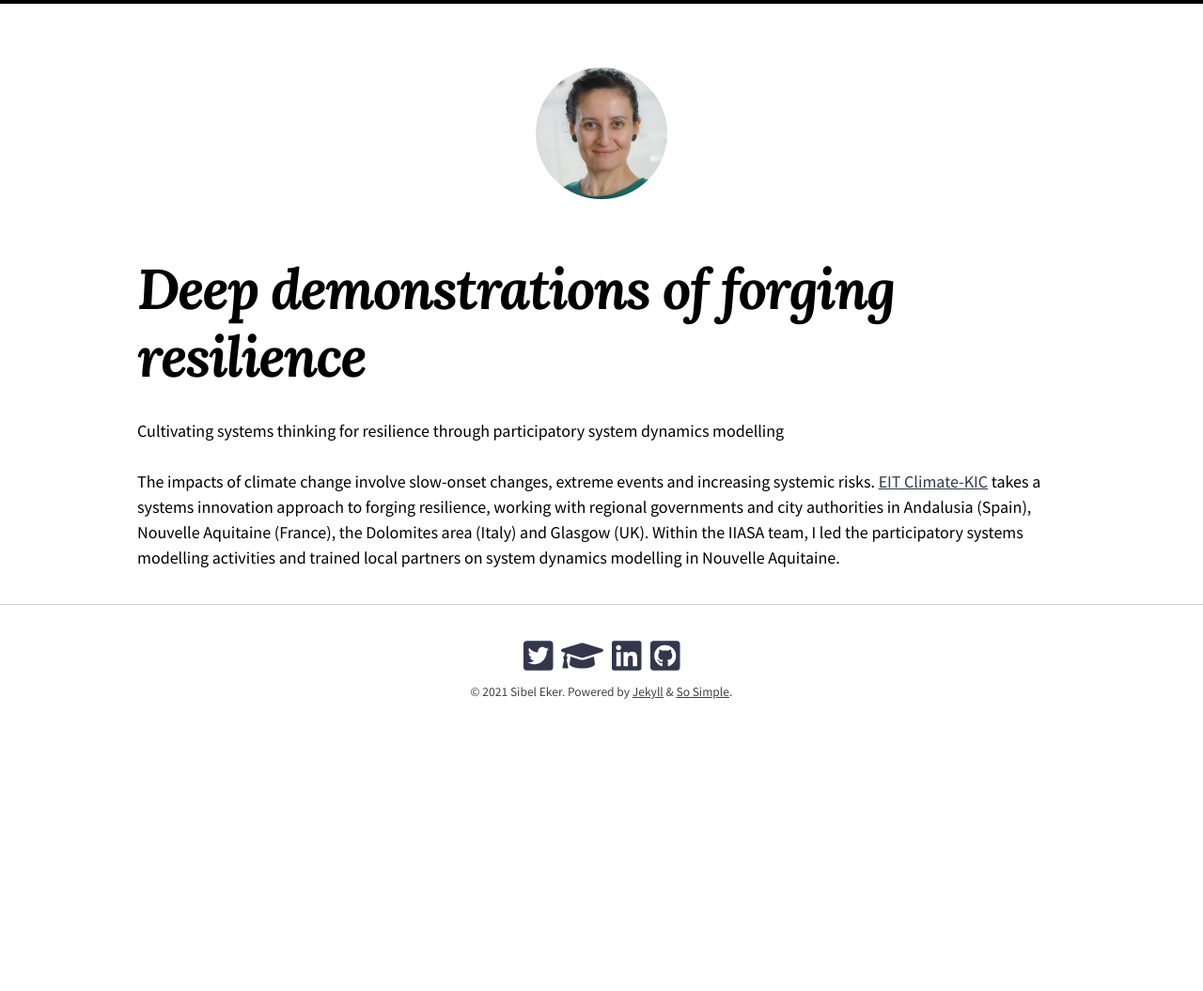
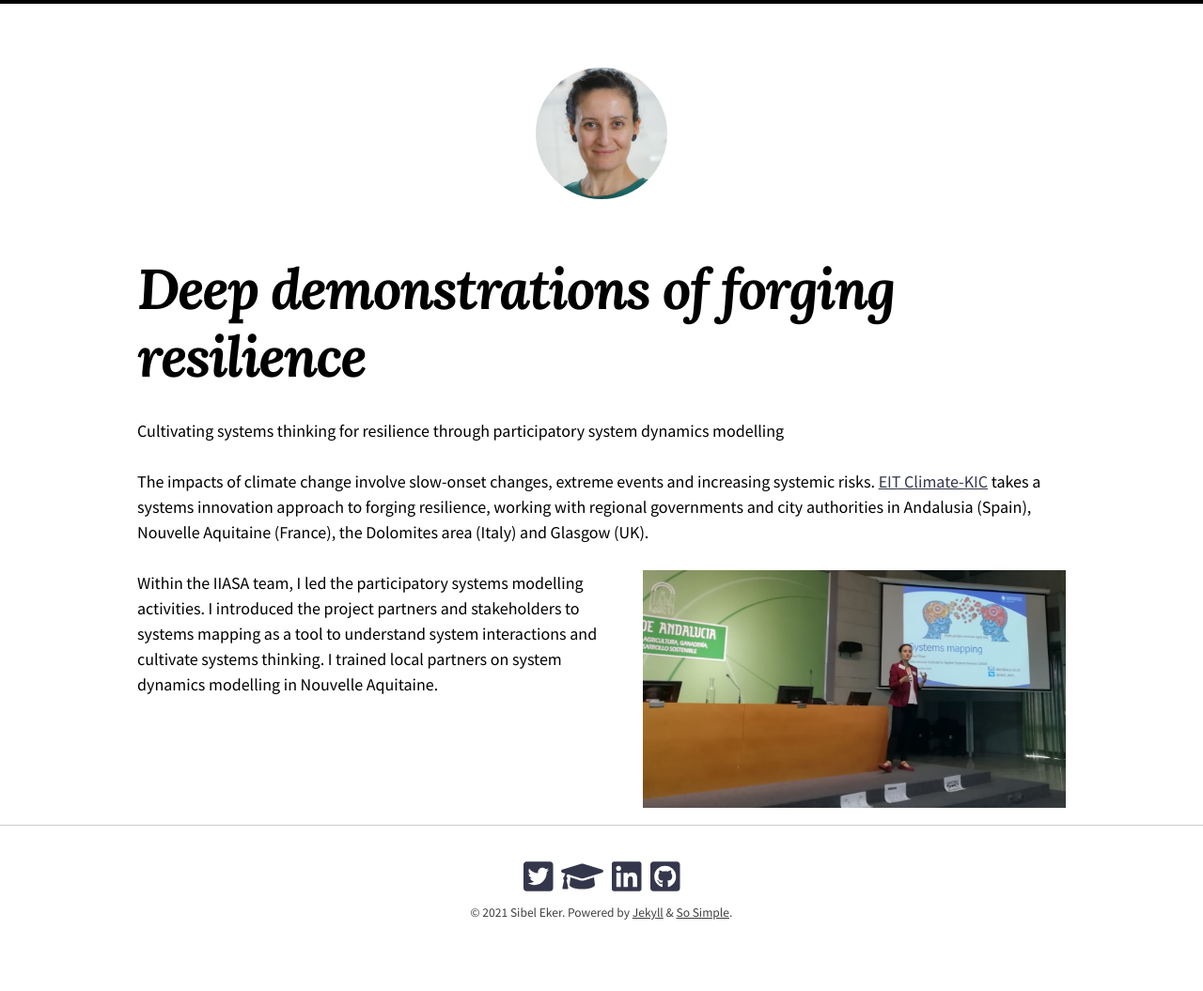
Before and after one commit to sibeleker/sibeleker.github.io, a Jekyll site: the page built from _research/3_DeepDemo.md, in a window 1280 px wide. Shown: the whole page at 94% size. Built offline with Jekyll 4.4.1, drawn with Linux system fonts in a browser that asks for light colours; nearby versions of some CDN libraries; before the commit the page ends 900 px from its top, so only the background shows below that.

Commit message:
update projects

```diff
--- a/_research/3_DeepDemo.md
+++ b/_research/3_DeepDemo.md
@@ -9,5 +9,9 @@ Cultivating systems thinking for resilience through participatory system dynamic
 
 The impacts of climate change involve slow-onset changes, extreme events and increasing systemic risks. [EIT Climate-KIC](https://www.climate-kic.org/programmes/deep-demonstrations/resilient-regions/publications/)
 takes a systems innovation approach to forging resilience, working with regional governments and city authorities in Andalusia (Spain),
-Nouvelle Aquitaine (France), the Dolomites area (Italy) and Glasgow (UK). Within the IIASA team, I led the participatory systems modelling activities
-and trained local partners on system dynamics modelling in Nouvelle Aquitaine.
+Nouvelle Aquitaine (France), the Dolomites area (Italy) and Glasgow (UK).
+
+![right-aligned-image](/images/andalucia.jpg){: .align-right width="450px"}
+Within the IIASA team, I led the participatory systems modelling activities.
+I introduced the project partners and stakeholders to systems mapping as a tool to understand system interactions and cultivate systems thinking.
+I trained local partners on system dynamics modelling in Nouvelle Aquitaine.
```
Also changed, not shown: _research/2_Interactive.md (+6 -0 lines), outreach.md (+1 -1 lines), images/andalucia.jpg (added), images/enroads_dmg.png (added).
